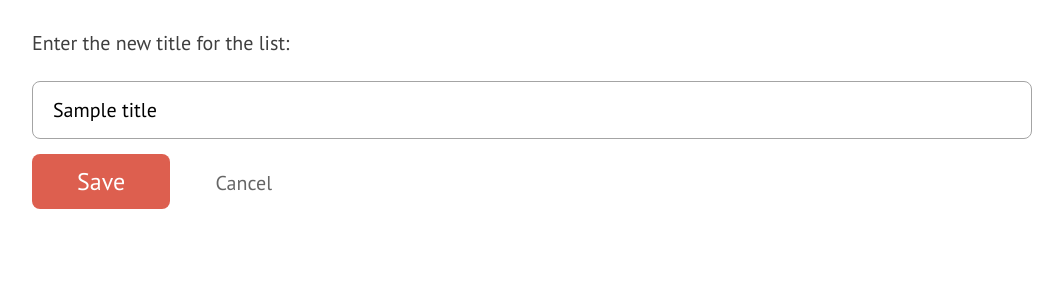
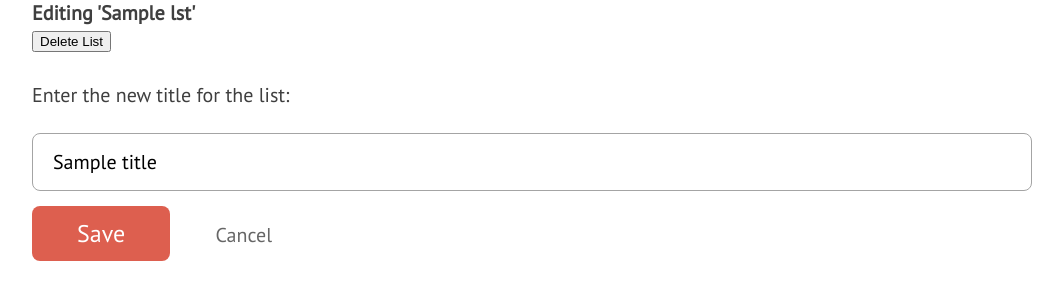
Before and after one commit to PatrickMayoMoran/python-prep, a Flask app: template 175/todo_starter/templates/edit_list.html in a window 1280 px wide. Shown: the part 159-459 px from the top of the page, without its empty margins (108-1171 px from the left). Run offline with Flask 3, Linux system fonts and the light colour scheme; the template is opened without the code that fills it: most values are stand-ins (such as "Sample title", 1, 10 or a date in 2020).

Commit message:
Add attempt at adding header of list title and delete button to edit list page

```diff
--- a/175/todo_starter/templates/edit_list.html
+++ b/175/todo_starter/templates/edit_list.html
@@ -2,6 +2,10 @@
 
 {% block content %}
   <section id='todos'>
+    <h3>Editing '{{ lst.title }}'</h3>
+    <form class="delete" action="/lists/{{ lst.id }}/delete" method="post">
+      <button type="submit">Delete List</button>
+    </form>
   </section>
 
   <form action="/lists/{{ lst.id}}" method="post">
```
